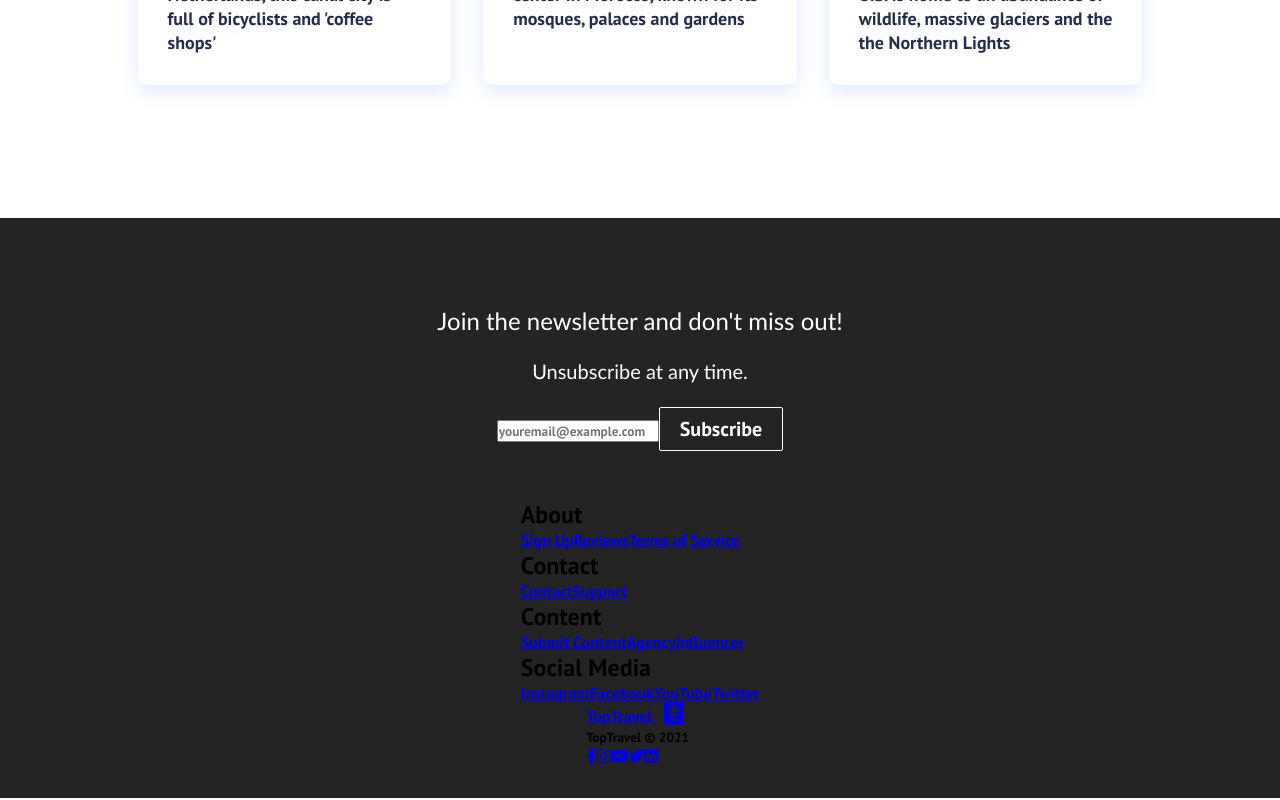
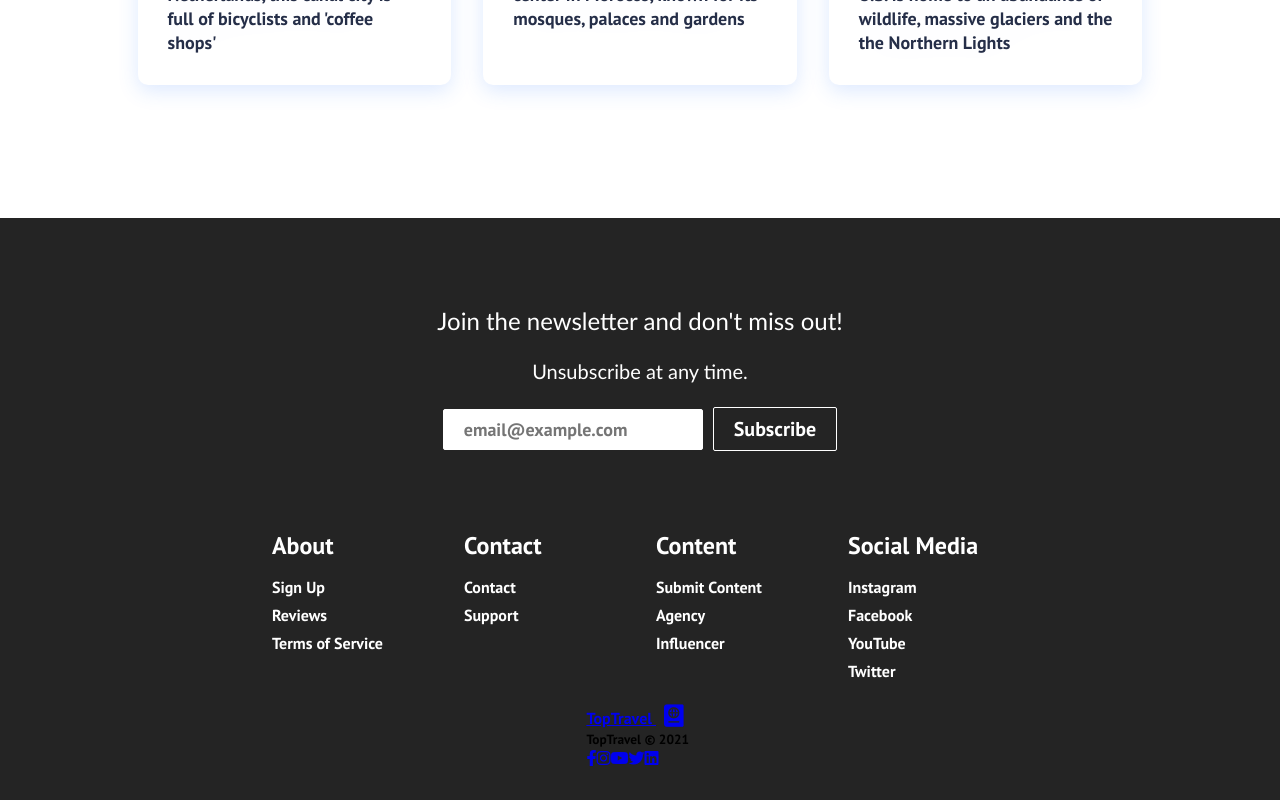
Before and after one commit to rosenbergmichael/react-app-april-2021, a React (Create React App) app: page / in a window 1280 px wide. Shown: the part 1755-2555 px from the top of the page. Built offline with nearby package versions, Linux system fonts and the light colour scheme.

Commit message:
in Footer.css add styling for footer input and footer links

```diff
--- a/src/components/Footer.css
+++ b/src/components/Footer.css
@@ -35,3 +35,49 @@
   margin-bottom: 24px;
   font-size: 20px;
 }
+
+.footer-input {
+  padding: 8px 20px;
+  border-radius: 2px;
+  margin-right: 10px;
+  outline: none;
+  border: none;
+  font-size: 18px;
+  margin-bottom: 16px;
+  border: 1px solid #fff;
+}
+
+.footer-links {
+  width: 100%;
+  max-width: 1000px;
+  display: flex;
+  justify-content: center;
+}
+
+.footer-link-wrapper {
+  display: flex;
+}
+
+.footer-link-items {
+  display: flex;
+  flex-direction: column;
+  align-items: flex-start;
+  margin: 16px;
+  text-align: left;
+  width: 160px;
+  box-sizing: border-box;
+}
+
+.footer-link-items h2 {
+  margin-bottom: 16px;
+}
+
+.footer-link-items > h2 {
+  color: #fff;
+}
+
+.footer-link-items a {
+  color: #fff;
+  text-decoration: none;
+  margin-bottom: 8px;
+}
--- a/src/components/Footer.js
+++ b/src/components/Footer.js
@@ -15,7 +15,7 @@ function Footer() {
         </p>
         <div className="input-areas">
           <form>
-            <input type="email" name="email" placeholder="youremail@example.com" className="footer-input"/>
+            <input type="email" name="email" placeholder="email@example.com" className="footer-input"/>
               <Button buttonStyle='btn--outline'>Subscribe</Button>
           </form>
         </div>
```
